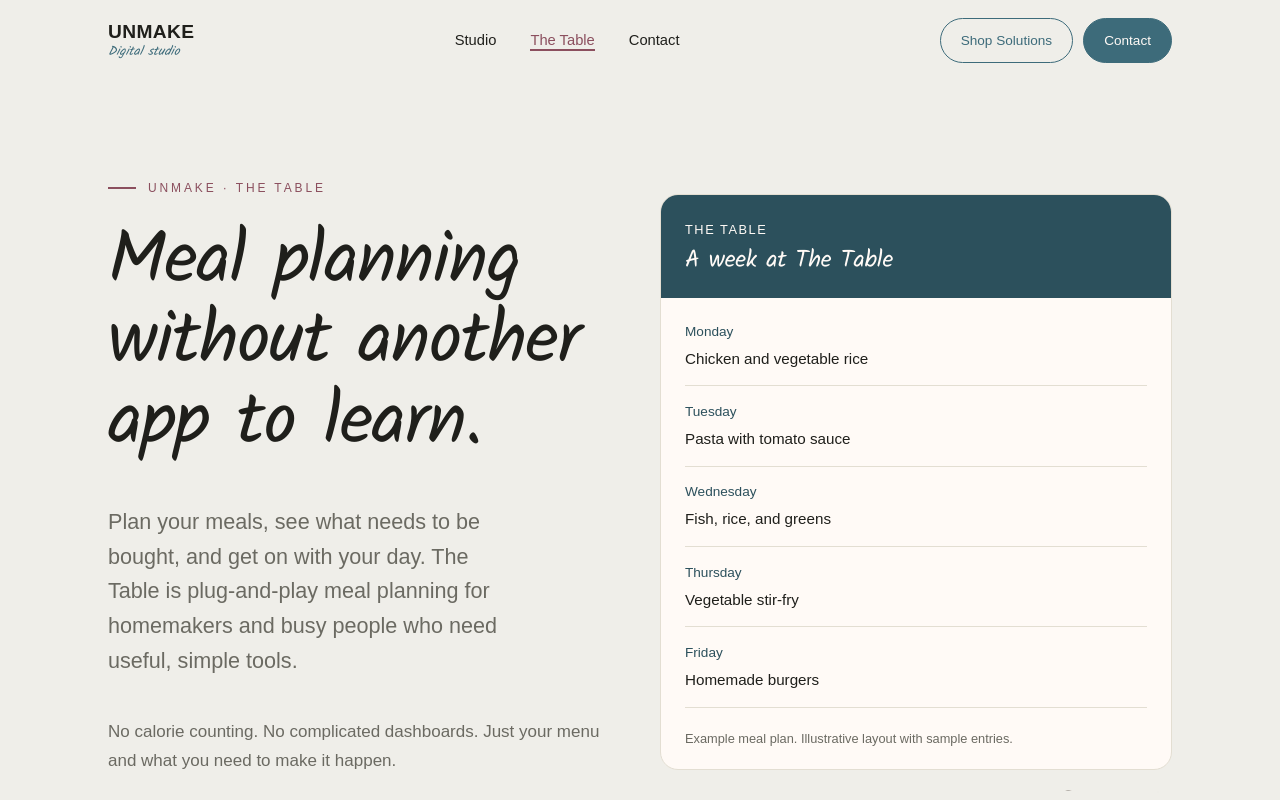
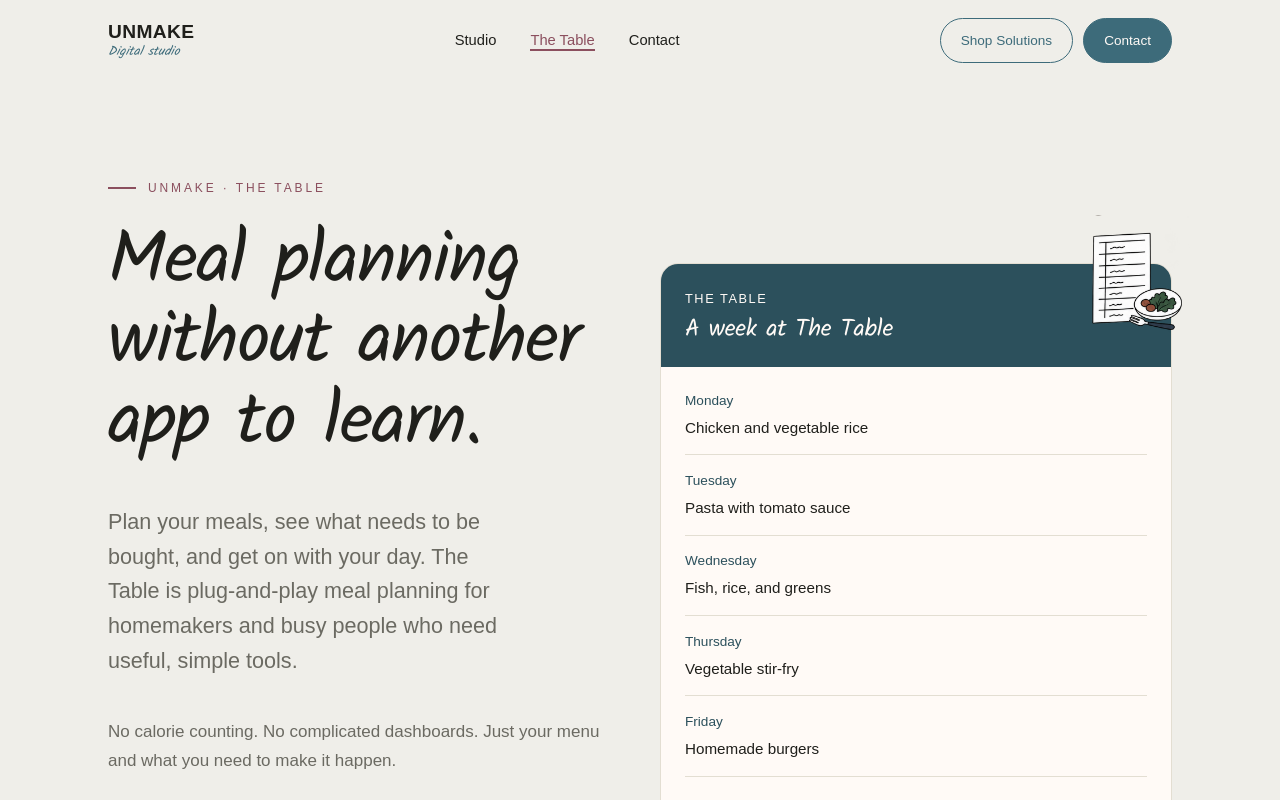
Before and after one commit to unmaketricia/unmake-website, a Next.js app: page /table in a window 1280 px wide. Shown: the top 800 px of the page. Built offline with nearby package versions, Linux system fonts and the light colour scheme.

Commit message:
Overlap Table illustration at the app preview's upper-right corner

```diff
--- a/app/illustrations.css
+++ b/app/illustrations.css
@@ -45,7 +45,15 @@
 .studio-budget-art { width: 240px; justify-self: end; }
 .table-feature-illustration { width: 108px; margin-bottom: 20px; }
 .table-hero-preview { min-width: 0; position: relative; }
-.table-hero-spot { width: 118px; margin: 20px 12px 0 auto; }
+.table-hero-spot {
+  position: absolute;
+  width: 118px;
+  top: -48px;
+  right: -18px;
+  margin: 0;
+  z-index: 1;
+  pointer-events: none;
+}
 @media (max-width: 860px) {
   .studio-hero-grid, .studio-table-feature, .studio-collection-story {
     grid-template-columns: minmax(0, 1fr);
@@ -54,7 +62,7 @@
   .studio-hero-art { max-width: 260px; justify-self: center; }
   .studio-table-art { max-width: 230px; justify-self: center; }
   .studio-budget-art { width: 170px; justify-self: end; }
-  .table-hero-spot { width: 92px; margin-top: 16px; }
+  .table-hero-spot { width: 92px; top: -48px; right: -8px; margin: 0; }
 }
 @media (max-width: 520px) {
   .table-feature-illustration { width: 88px; margin-bottom: 16px; }
```
